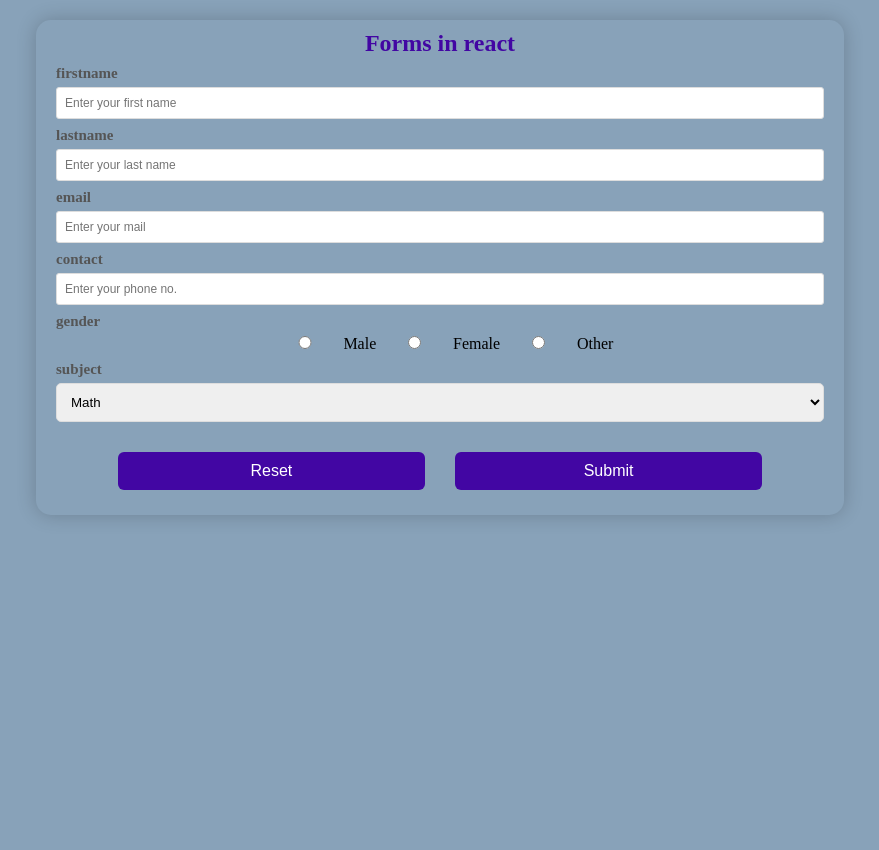
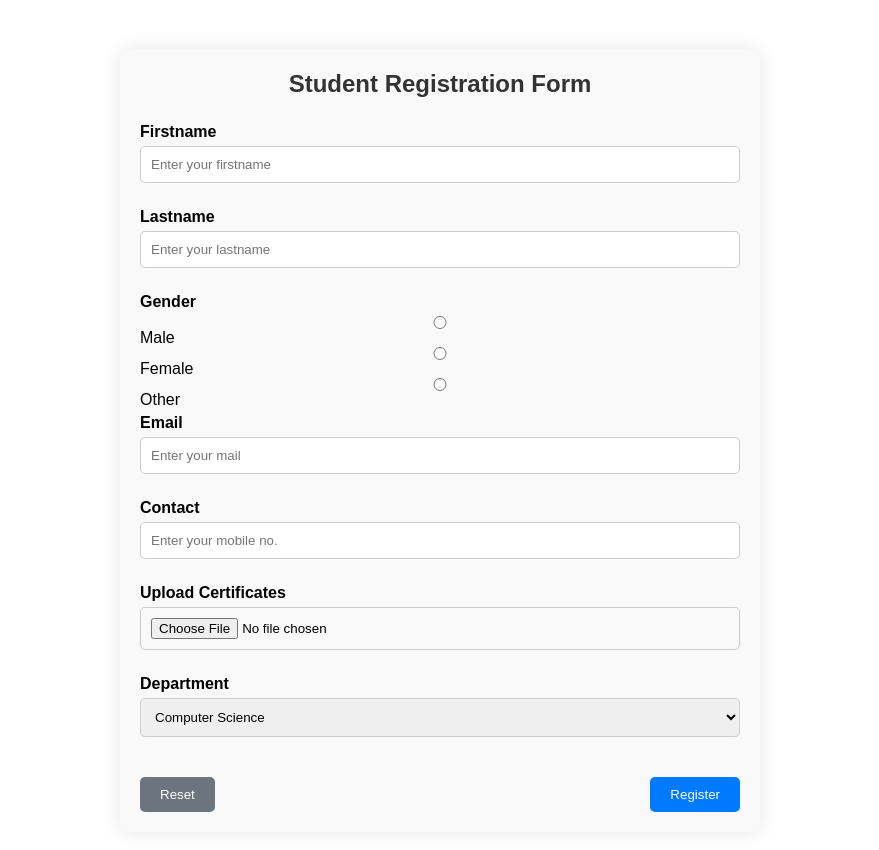
Before and after one commit to mmdanish/REACTJS, a React (Create React App) app in the folder my-app2/: page / in a window 1280 px wide. Shown: the top 850 px of the page, without its empty margins (200-1079 px from the left). Before the commit the page ends 800 px from the top, so only its background shows below. Built offline with nearby package versions, Linux system fonts and the light colour scheme.

Commit message:
stdntForm

```diff
--- a/my-app2/src/App.jsx
+++ b/my-app2/src/App.jsx
@@ -1,7 +1,8 @@
 // import { useEffect, useRef, useState } from "react";
 import "./App.css";
 // import { Cars } from "./components/Cars";
-import Forms from "./components/Forms";
+// import Forms from "./components/Forms";
+import StudentReg from "./components/StudentReg";
 // import Keys from "./components/Keys";
 
 function App() {
@@ -68,7 +69,8 @@ function App() {
       <div>
         {/* <Keys /> */}
         {/* <Cars /> */}
-        <Forms />
+        {/* <Forms /> */}
+        <StudentReg />
       </div>
     </div>
   );
--- /dev/null
+++ b/my-app2/src/components/StudentReg.css
@@ -0,0 +1,101 @@
+.container {
+    max-width: 600px;
+    margin: 50px auto;
+    padding: 20px;
+    background-color: #f9f9f9;
+    border-radius: 10px;
+    box-shadow: 0 0 20px rgba(0, 0, 0, 0.1);
+    font-family: 'Arial', sans-serif;
+}
+
+h2 {
+    text-align: center;
+    margin-bottom: 20px;
+    color: #333;
+}
+
+form {
+    display: flex;
+    flex-direction: column;
+}
+
+label {
+    margin-bottom: 5px;
+    margin-top: 5px;
+    font-weight: bold;
+    color: #000;
+}
+
+
+
+input[type="text"],
+input[type="email"],
+input[type="number"],
+select {
+    padding: 10px;
+    margin-bottom: 20px;
+    border: 1px solid #ccc;
+    border-radius: 5px;
+    transition: border-color 0.3s ease, box-shadow 0.3s ease;
+}
+
+input[type="text"]:focus,
+input[type="email"]:focus,
+select:focus {
+    border-color: #007bff;
+    box-shadow: 0 0 5px rgba(0, 123, 255, 0.5);
+}
+
+input[type="radio"] {
+    display: inline;
+    margin-right: 10px;
+    margin-left: 10px;
+}
+
+
+input[type="file"] {
+    margin-bottom: 20px;
+}
+
+select {
+    cursor: pointer;
+}
+
+input[type="file"] {
+    padding: 10px;
+    border-radius: 5px;
+    border: 1px solid #ccc;
+    transition: all 0.3s ease;
+}
+
+input[type="file"]:hover {
+    border-color: #007bff;
+}
+
+.button-group {
+    display: flex;
+    justify-content: space-between;
+    margin-top: 20px;
+}
+
+button {
+    padding: 10px 20px;
+    border: none;
+    border-radius: 5px;
+    cursor: pointer;
+    transition: background-color 0.3s ease;
+}
+
+.reset-btn {
+    background-color: #6c757d;
+    color: white;
+}
+
+.reg-btn {
+    background-color: #007bff;
+    color: white;
+}
+
+.reg-btn:hover {
+    background-color: #0056b3;
+}
--- /dev/null
+++ b/my-app2/src/components/StudentReg.js
@@ -0,0 +1,123 @@
+import React, { useState } from "react";
+import "./StudentReg.css";
+
+export default function StudentReg() {
+  const [datas, setDatas] = useState({
+    firstname: "",
+    lastname: "",
+    gender: "",
+    email: "",
+    contact: "",
+    filename: "",
+    department: "",
+  });
+
+  const handleChange = (e) => {
+    setDatas({ ...datas, [e.target.name]: e.target.value });
+    console.log(datas);
+  };
+
+  const handleSubmit = (e) => {
+    e.preventDefault();
+    console.log(datas);
+  }
+
+  const resetFunc = () => {
+    setDatas({
+    firstname: "",
+    lastname: "",
+    gender: "",
+    email: "",
+    contact: "",
+    filename: "",
+    department: "",
+    })
+  }
+
+  return (
+    <div className="container">
+      <h2>Student Registration Form</h2>
+      <form onSubmit={handleSubmit}>
+        <label htmlFor="firstname">Firstname</label>
+        <input
+          type="text"
+          placeholder="Enter your firstname"
+          name="firstname"
+          onChange={(e) => handleChange(e)}
+          value={datas.firstname}
+        />
+        <label htmlFor="lastname">Lastname</label>
+        <input
+          type="text"
+          placeholder="Enter your lastname"
+          name="lastname"
+          onChange={(e) => handleChange(e)}
+          value={datas.lastname}
+        />
+        <label htmlFor="gender">Gender</label>
+        <input
+          type="radio"
+          name="gender"
+          value="male"
+          onChange={(e) => handleChange(e)}
+          checked={datas.gender === "male"}
+        />
+        Male
+        <input
+          type="radio"
+          name="gender"
+          value="female"
+          onChange={(e) => handleChange(e)}
+          checked={datas.gender === "female"}
+        />
+        Female
+        <input
+          type="radio"
+          name="gender"
+          value="other"
+          onChange={(e) => handleChange(e)}
+          checked={datas.gender === "other"}
+        />
+        Other
+        <label htmlFor="email">Email</label>
+        <input
+          type="email"
+          placeholder="Enter your mail"
+          name="email"
+          onChange={(e) => handleChange(e)}
+          value={datas.email}
+        />
+        <label htmlFor="contact">Contact</label>
+        <input
+          type="text"
+          placeholder="Enter your mobile no."
+          name="contact"
+          onChange={(e) => handleChange(e)}
+          value={datas.contact}
+        />
+        <label htmlFor="upload">Upload Certificates</label>
+        <input type="file" name="filename" onChange={(e) => handleChange(e)} value={datas.filename} />
+        <label htmlFor="department">Department</label>
+        <select
+          name="department"
+          id="department"
+          onChange={(e) => handleChange(e)}
+          value={datas.department}
+        >
+          <option value="computerscience">Computer Science</option>
+          <option value="biology">Biology</option>
+          <option value="history">History</option>
+          <option value="commerce">Commerce</option>
+        </select>
+        <div className="button-group">
+          <button type="button" className="reset-btn" onClick={resetFunc}>
+            Reset
+          </button>
+          <button type="submit" className="reg-btn">
+            Register
+          </button>
+        </div>
+      </form>
+    </div>
+  );
+}
```
